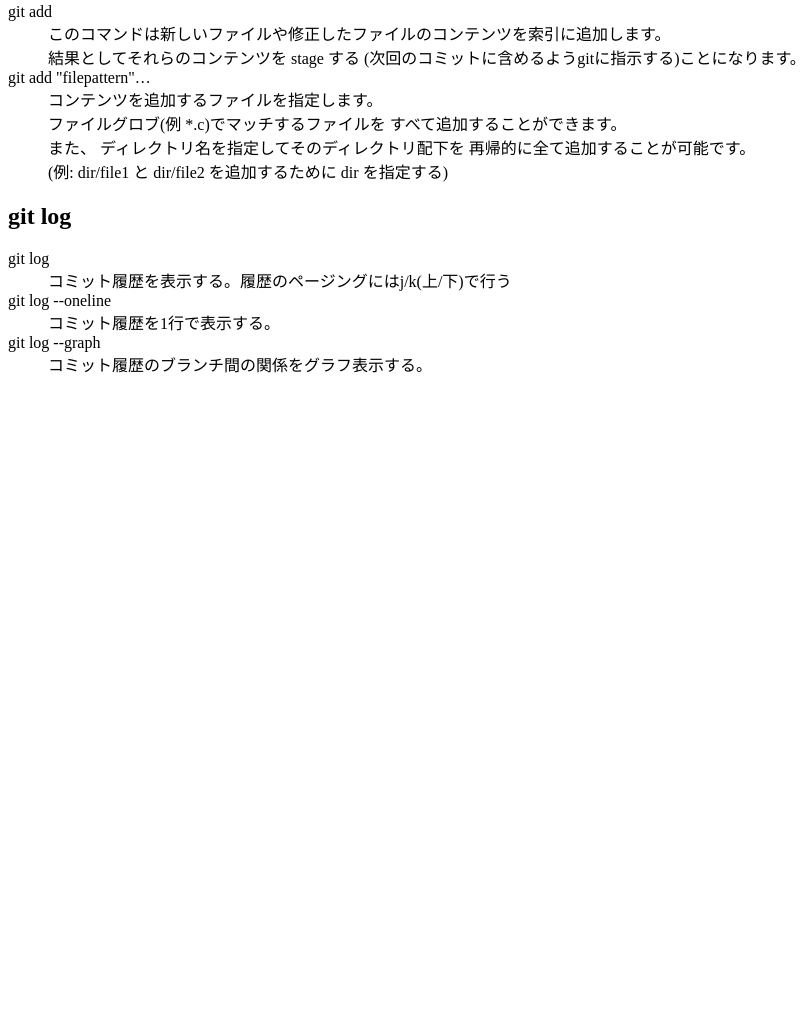
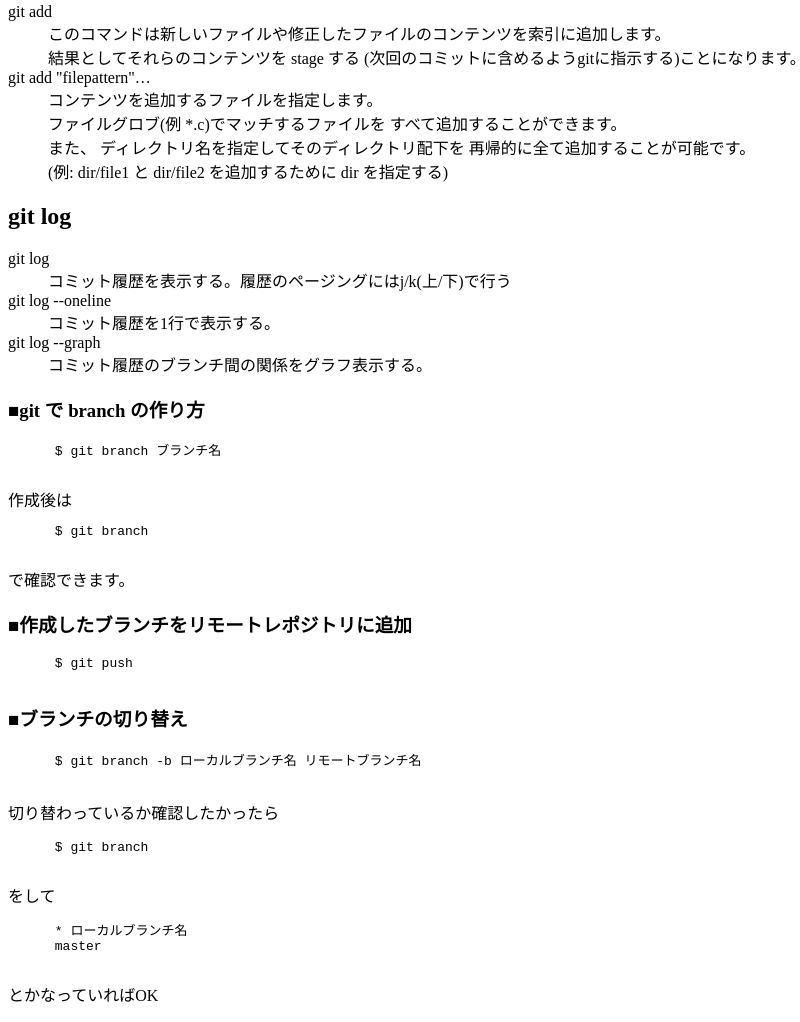
Before and after one commit to akitsukada/scmbc20110730, a plain HTML site: page index.html in a window 1280 px wide. Shown: the part 505-1527 px from the top of the page, without its empty margins (0-800 px from the left). Before the commit the page ends 897 px from the top, so only its background shows below. Drawn offline with Linux system fonts and the light colour scheme.

Commit message:
git branch についてを追加(今村)

```diff
--- a/index.html
+++ b/index.html
@@ -52,6 +52,35 @@
       <dt>git log --graph</dt>
       <dd>コミット履歴のブランチ間の関係をグラフ表示する。</dd>
     </dl>
+      <h3>■git で branch の作り方</h3>
+      <pre>
+      $ git branch ブランチ名
+      </pre>
+      作成後は<br />
+      <pre>
+      $ git branch
+      </pre>
+      で確認できます。<br />
+    </p>
+      <h3>■作成したブランチをリモートレポジトリに追加</h3>
+      <pre>
+      $ git push
+      </pre>
+      <h3>■ブランチの切り替え</h3>
+      <pre>
+      $ git branch -b ローカルブランチ名 リモートブランチ名
+      </pre>
+    <p>
+      切り替わっているか確認したかったら<br />
+      <pre>
+      $ git branch
+      </pre>
+      をして<br />
+      <pre>
+      * ローカルブランチ名
+      master
+      </pre>
+      とかなっていればOK <br />
     </p>
   </body>
 </html>
```
